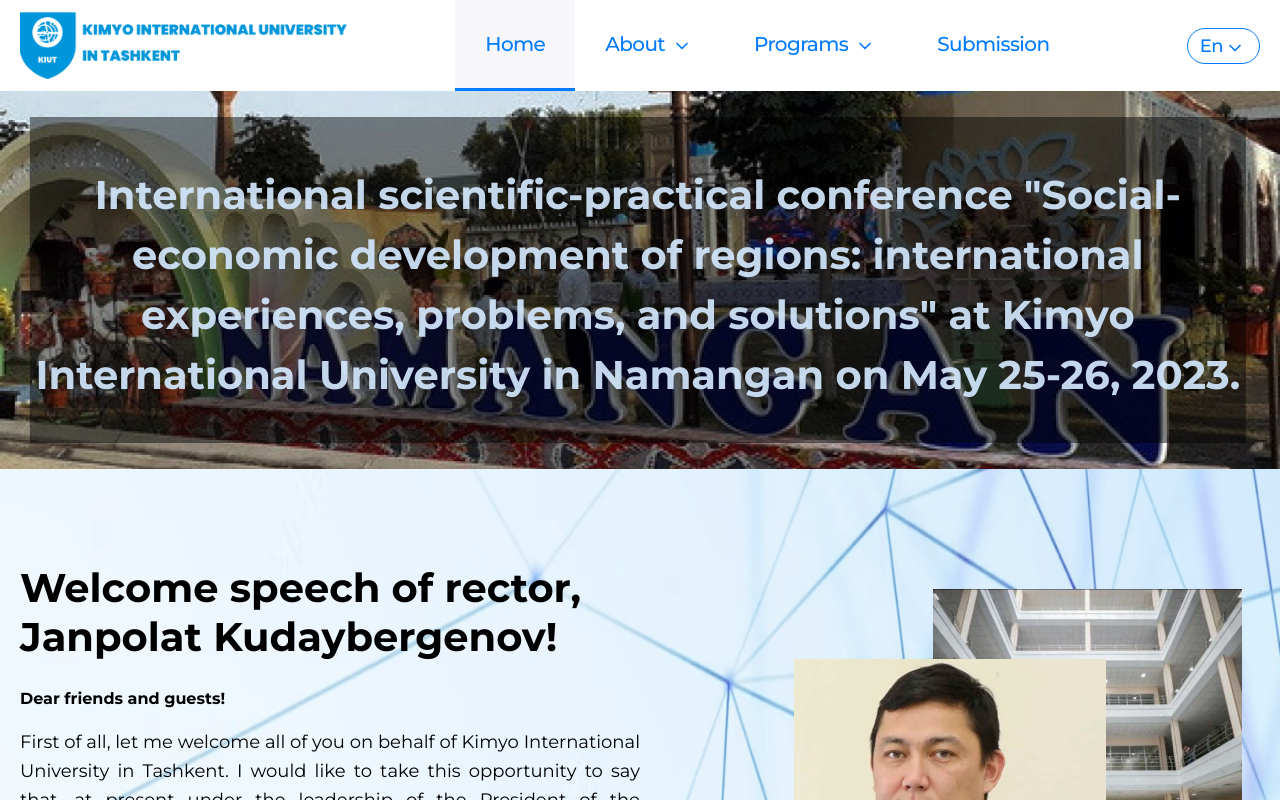
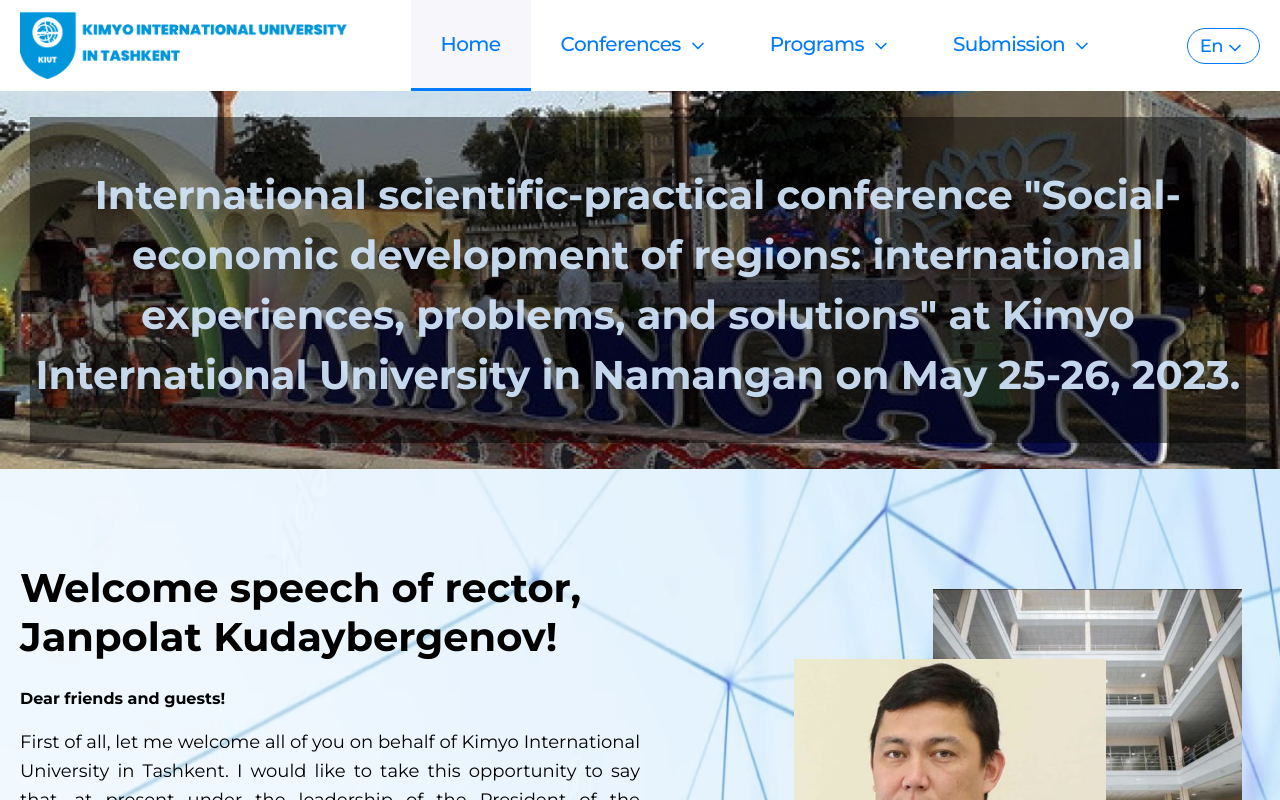
Before and after one commit to Khojiakbar07/KIUT-Conferences, a React (Create React App) app: page / in a window 1280 px wide. Shown: the top 800 px of the page. Built offline with nearby package versions, Linux system fonts and the light colour scheme.

Commit message:
nav-links changed

```diff
--- a/public/locales/en/translation.json
+++ b/public/locales/en/translation.json
@@ -73,8 +73,8 @@
   "registrat": "Registration",
   "attach": "You can attach (.zip, .pdf, .doc, .docx, .png, .jpg, .jpeg that are less than 5MB/file, limit 3 files)",
   "submit": "Submit",
-  "about": "About us",
-  "confere": "Conference",
+  "about": "Information",
+  "confere": "Conferences",
   "regis": "Registration",
   "organiza": "Organizing Committe",
   "scine": "Scientific Review Committee",
--- a/public/locales/ru/translation.json
+++ b/public/locales/ru/translation.json
@@ -74,8 +74,8 @@
   "registrat": "Регистрация",
   "attach": "Отправить файл (.zip, .pdf, .doc, .docx, .png, .jpg, .jpeg меньше чем  5MB/файл, лимит 3 файла)",
   "submit": "Отправить",
-  "about": "О нас",
-  "confere": "Конференция",
+  "about": "Информация",
+  "confere": "Конференции",
   "regis": "Регистрация",
   "organiza": "Состав Организационного комитета",
   "scine": "Состав Редакционной Коллегии",
--- a/src/components/header/Header.jsx
+++ b/src/components/header/Header.jsx
@@ -20,6 +20,7 @@
     const [isLangListMouseOver, setLangListMouseOver] = useState(false);
     const [aboutListActive, setAboutListActive] = useState(false);
     const [programListActive, setProgramListActive] = useState(false);
+    const [submissionListActive, setSubmissionActive] = useState(false);
 
     const changeLang = (e) => {
         i18n.changeLanguage(e.target.textContent || "en");
@@ -57,12 +58,14 @@
                             className="nav-list__item"
                         >
                             <Link className="nav__link" to="#">
-                {t("about_us")}
+                                {t("confere")}
                                 <FiChevronDown className="down-arrow" />
                             </Link>
                             <ul
                                 style={
-                  aboutListActive ? { display: "block" } : { display: "none" }
+                                    aboutListActive
+                                        ? { display: "block" }
+                                        : { display: "none" }
                                 }
                                 className="nav__sub-list nav-link__sub-list"
                                 onClick={() => {
@@ -73,7 +76,12 @@
                                     <Link to="/about">{t("about")}</Link>
                                 </li>
                                 <li className="sub-list__item nav-sub__list-item">
-                  <Link to="/conference">{t("confere")}</Link>
+                                    <Link to="/detail">TIPF-2023</Link>
+                                </li>
+                                <li className="sub-list__item nav-sub__list-item">
+                                    <Link to="/detail/namangan">
+                                        Namangan-2023
+                                    </Link>
                                 </li>
                             </ul>
                         </li>
@@ -92,7 +100,9 @@
                             </Link>
                             <ul
                                 style={
-                  programListActive ? { display: "block" } : { display: "none" }
+                                    programListActive
+                                        ? { display: "block" }
+                                        : { display: "none" }
                                 }
                                 className="nav__sub-list nav-link__sub-list"
                                 onClick={() => {
@@ -103,20 +113,55 @@
                                     <Link to="registration">{t("regis")}</Link>
                                 </li>
                                 <li className="sub-list__item nav-sub__list-item">
-                  <Link to="requirements">{t("requirements")}</Link>
+                                    <Link to="requirements">
+                                        {t("requirements")}
+                                    </Link>
                                 </li>
                                 <li className="sub-list__item nav-sub__list-item">
-                  <Link to="/committee/organizing">{t("organiza")}</Link>
+                                    <Link to="/committee/organizing">
+                                        {t("organiza")}
+                                    </Link>
                                 </li>
                                 <li className="sub-list__item nav-sub__list-item">
-                  <Link to="/committee/scientific">{t("scine")}</Link>
+                                    <Link to="/committee/scientific">
+                                        {t("scine")}
+                                    </Link>
                                 </li>
                             </ul>
                         </li>
-            <li className="nav-list__item">
-              <NavLink className="nav__link" to="/submission">
+                        <li
+                            onMouseEnter={() => {
+                                setSubmissionActive(true);
+                            }}
+                            onMouseLeave={() => {
+                                setSubmissionActive(false);
+                            }}
+                            className="nav-list__item"
+                        >
+                            <Link className="nav__link" to="#">
                                 {t("Submission")}
-              </NavLink>
+                                <FiChevronDown className="down-arrow" />
+                            </Link>
+                            <ul
+                                style={
+                                    submissionListActive
+                                        ? { display: "block" }
+                                        : { display: "none" }
+                                }
+                                className="nav__sub-list nav-link__sub-list"
+                                onClick={() => {
+                                    setSubmissionActive(false);
+                                }}
+                            >
+                                <li className="sub-list__item nav-sub__list-item">
+                                    <Link to="submission">TIPF-2023</Link>
+                                </li>
+                                <li className="sub-list__item nav-sub__list-item">
+                                    <Link to="sumission/namangan">
+                                        Namangan-2023
+                                    </Link>
+                                </li>
+                            </ul>
                         </li>
                     </ul>
                 </nav>
@@ -139,14 +184,20 @@
                                 setLangListMouseOver(false);
                             }}
                             style={
-                isLangListMouseOver ? { display: "block" } : { display: "none" }
+                                isLangListMouseOver
+                                    ? { display: "block" }
+                                    : { display: "none" }
                             }
                             className="lang-list nav__sub-list"
                         >
                             {langs.map((lang) => (
                                 <li
                                     className="sub-list__item"
-                  style={activeLang === lang ? { display: "none" } : null}
+                                    style={
+                                        activeLang === lang
+                                            ? { display: "none" }
+                                            : null
+                                    }
                                     key={uuidv4()}
                                     onClick={changeLang}
                                 >
```
Lines whose indentation alone changed are shown as unchanged.
